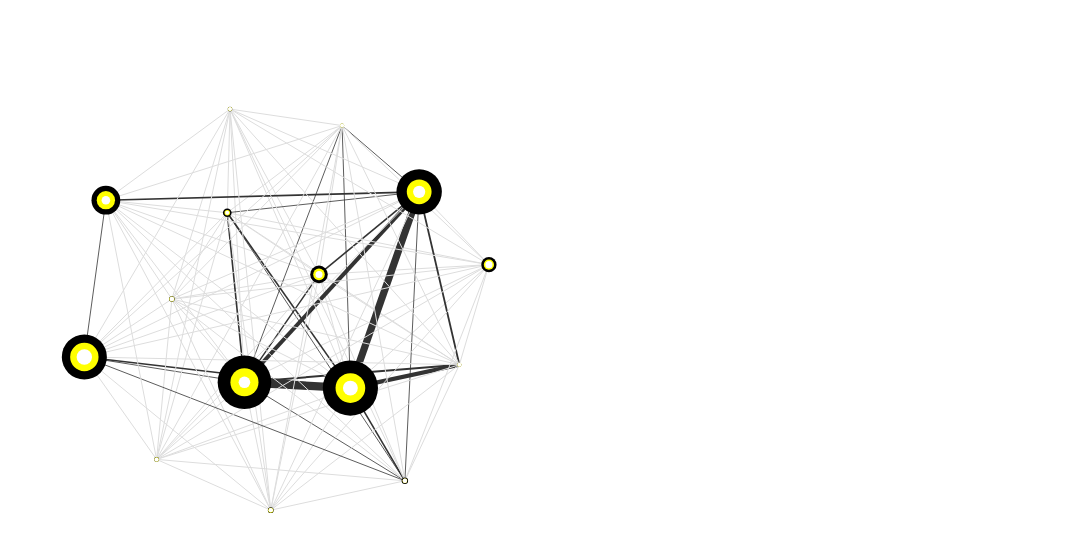
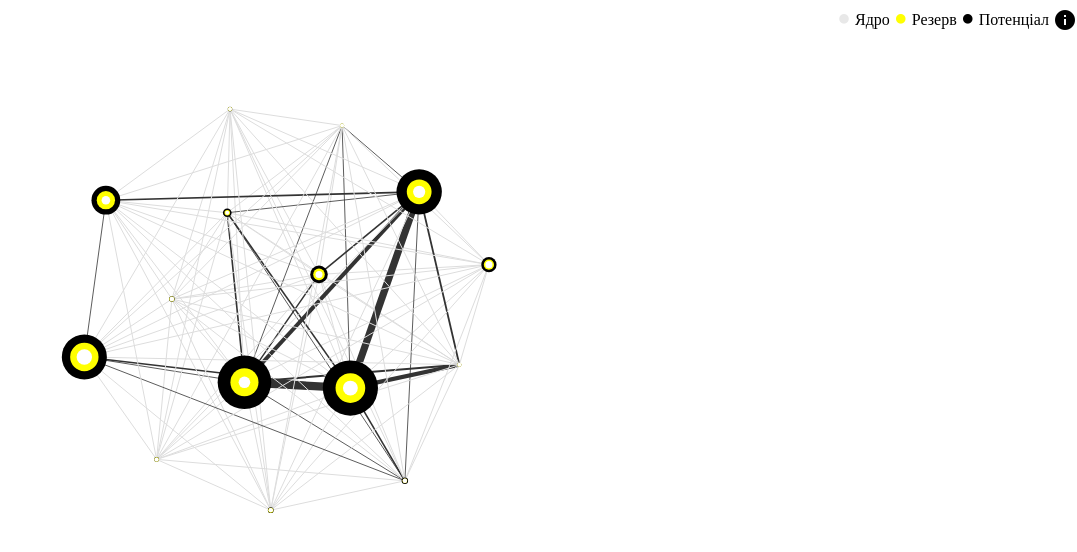
Before and after one commit to AlexanderIgorovych/d3-visualization, a plain HTML site: page index.html in a window 1280 px wide. Shown: the whole page, without its empty margins (203-1280 px from the left). Drawn offline with nearby package versions, Linux system fonts and the light colour scheme.

Commit message:
add top info panel

```diff
--- a/index.html
+++ b/index.html
@@ -3,6 +3,7 @@
   <head>
     <meta content="text/html" charset="utf-8">
     <title>D3 visualisation</title>
+    <link href="https://fonts.googleapis.com/icon?family=Material+Icons" rel="stylesheet">
 
   <style>
     .links line {
@@ -30,12 +31,12 @@
       width: 0;
       left: -20px;
       border: 10px solid transparent;
-      border-right-color: #eff0e4;
+      border-right-color:#fffffc;
     }
 
     /* Modal Content */
     .modal-content {
-      background-color: #eff0e4;
+      background-color: #fffffc;
       margin: auto;
       padding: 0 10px;
     }
@@ -53,6 +54,13 @@
       color: #000;
       text-decoration: none;
       cursor: pointer;
+    }
+    .description{
+      right: 0;
+      position: absolute;
+      width: fit-content;
+      display: flex;
+      justify-content: flex-end;
     }
     .popover-content{
       display: flex;
@@ -73,7 +81,7 @@
       font-size: 20px;
     }
     .point-core{
-      color: white ;
+      color: #e8e8e8 ;
       font-size: 40px;
       line-height: 10px
     }
@@ -91,6 +99,24 @@
 
   </head>
   <body>
+    <div class="description">
+      <div class="pop-list">
+        <a class="point-core">•</a>
+        <a> Ядро </a>
+      </div>
+      <div class="pop-list">
+        <a class="point-reserve">•</a>
+        <a> Резерв </a>
+      </div>
+      <div class="pop-list">
+        <a class="point-potential">•</a>
+        <a> Потенціал </a>
+      </div>
+      <div class="pop-list">
+        <span class="material-icons">
+        info
+        </span></div>
+      </div>
     <svg width="960" height="600"></svg>
     <!-- The Modal -->
     <div id="myModal" class="modal">
```
